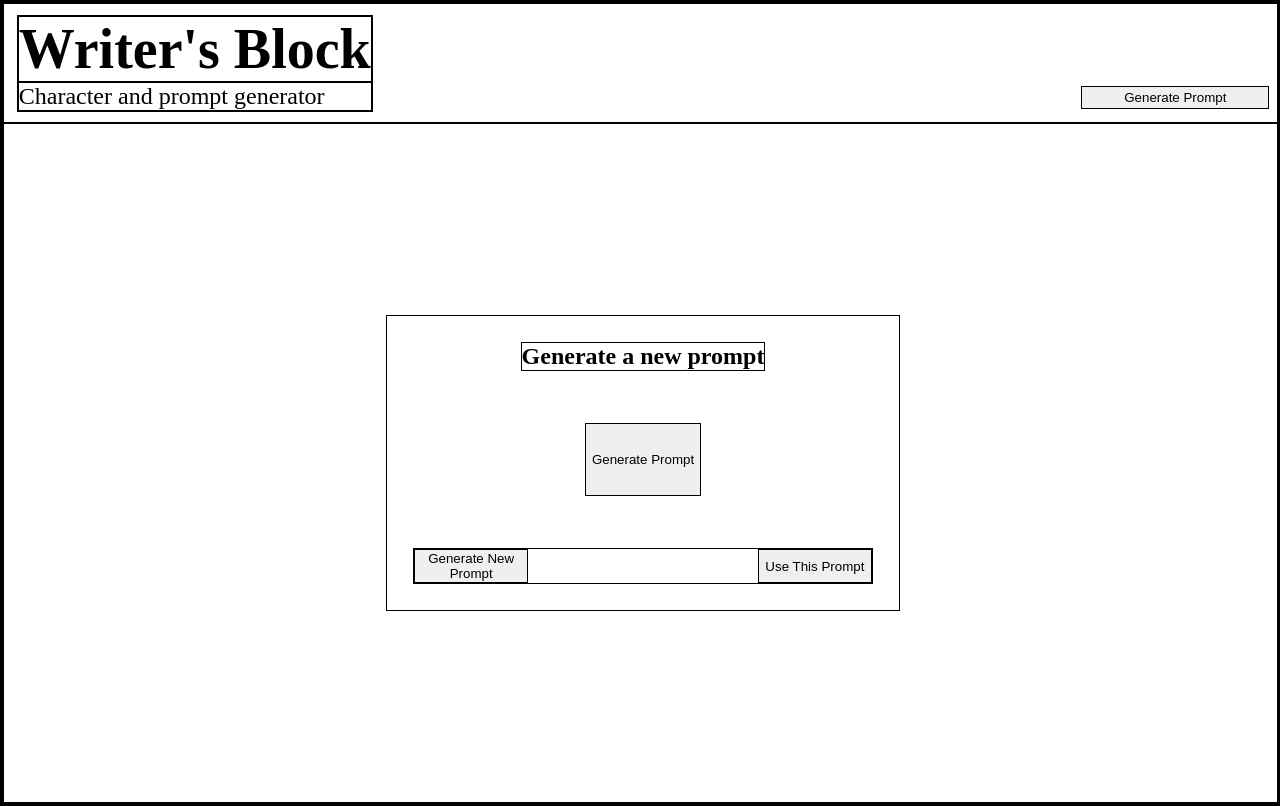
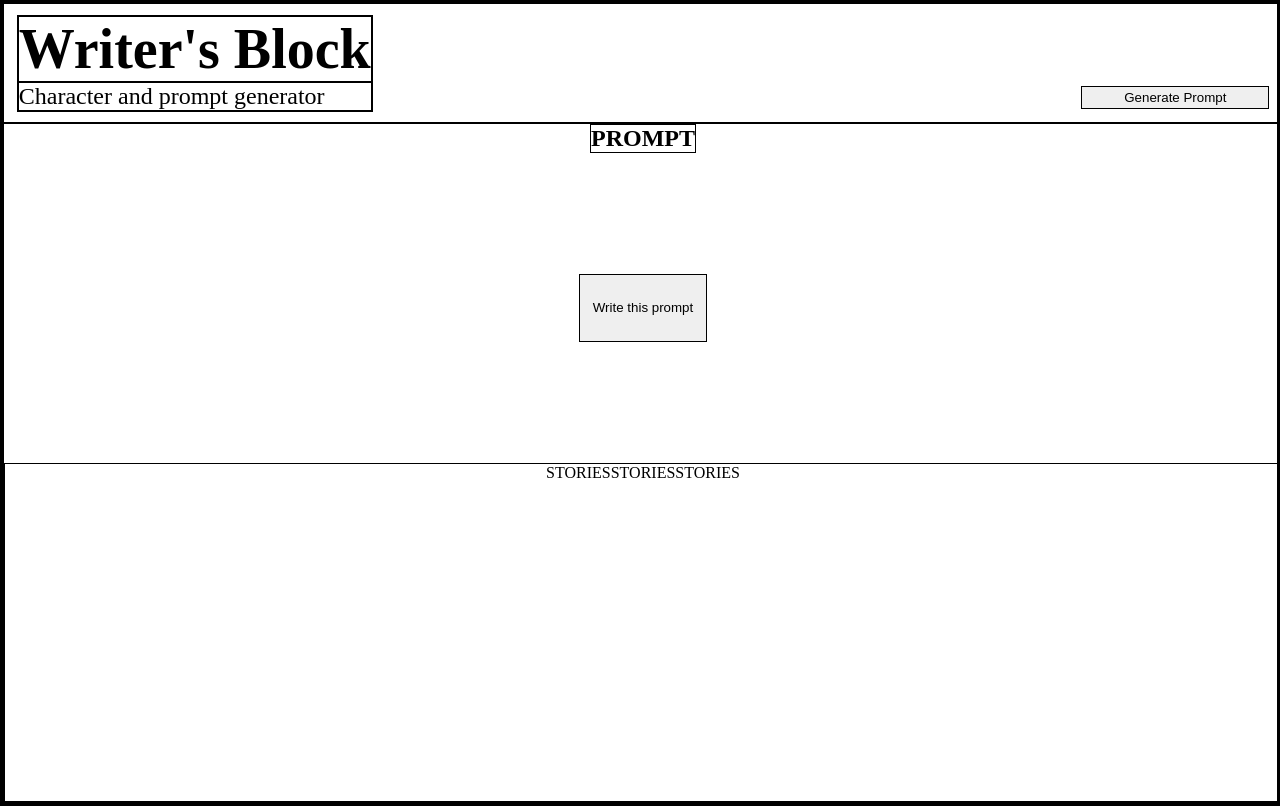
Before and after one commit to KyleWong2510/WritersBlock, a React (Create React App) app: page /prompt-generator in a window 1280 px wide. Built offline with nearby package versions, Linux system fonts and the light colour scheme.

Commit message:
Add layout for component

```diff
--- a/src/App/App.js
+++ b/src/App/App.js
@@ -3,6 +3,7 @@ import './App.css';
 import Header from '../Header/Header'
 import PromptContainer from '../PromptContainer/PromptContainer'
 import PromptGenerator from  '../PromptGenerator/PromptGenerator'
+import Prompt from '../Prompt/Prompt'
 
 class App extends React.Component {
   constructor() {
@@ -17,7 +18,8 @@ class App extends React.Component {
       <>
         <Header />
         {/* <PromptContainer /> */}
-        <PromptGenerator />
+        {/* <PromptGenerator /> */}
+        <Prompt />
       </>
     )
   }
--- a/src/Prompt/Prompt.css
+++ b/src/Prompt/Prompt.css
@@ -0,0 +1,19 @@
+.prompt {
+  align-items: center;
+  display: flex;
+  flex-direction: column;
+  height: 85vh;
+  justify-content: space-between;
+  text-align: center;
+  width: 100vw
+}
+
+.write-prompt-btn {
+  height: 10%;
+  width: 10%
+}
+
+.story-container {
+  height: 50%;
+  width: 100%
+}
--- a/src/Prompt/Prompt.js
+++ b/src/Prompt/Prompt.js
@@ -3,10 +3,10 @@ import './Prompt.css'
 
 const Prompt = () => {
   return (
-    <main>
+    <main className='prompt'>
       <h2>PROMPT</h2>
-      <button>Write this prompt</button>
-      <section>
+      <button className='write-prompt-btn'>Write this prompt</button>
+      <section className='story-container'>
         STORIESSTORIESSTORIES
       </section>
     </main>
```
Also changed, not shown: src/PromptContainer/PromptContainer.js (indentation only).
